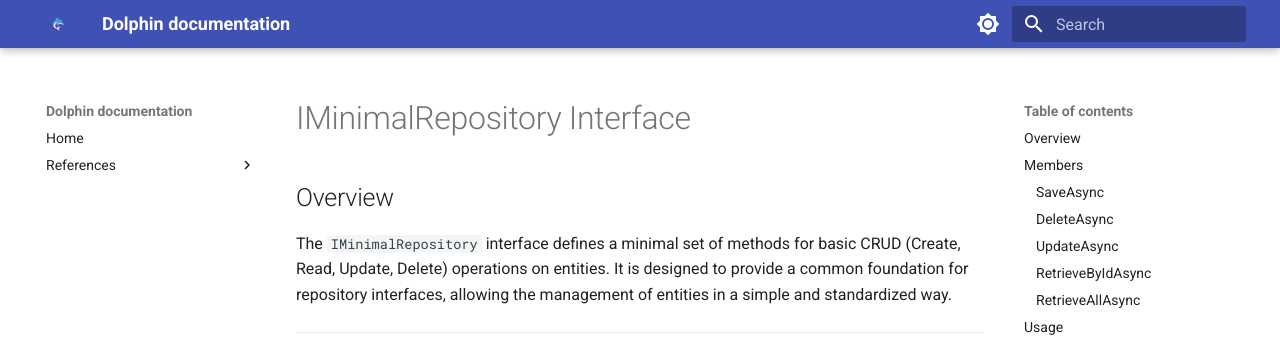
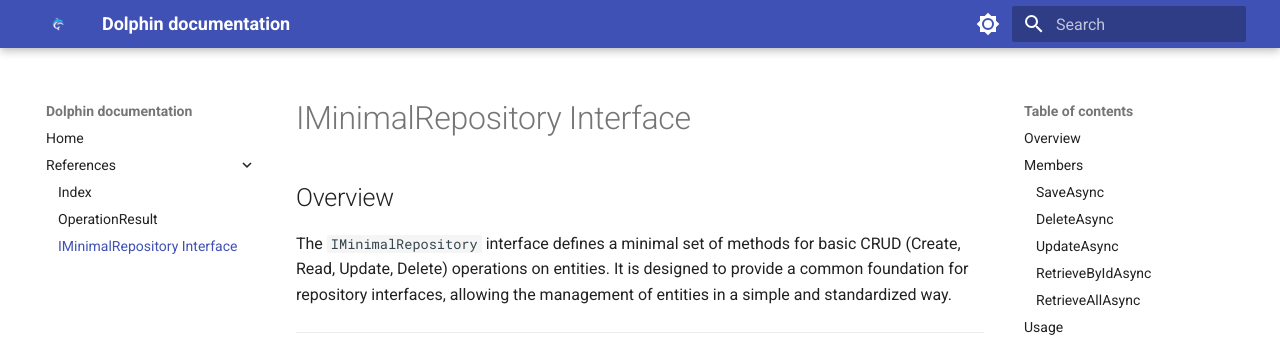
Before and after one commit to https-richardy/prisma, an MkDocs documentation site: the page built from Docs/docs/references/minimal-repository-interface.md, in a window 1280 px wide. Shown: the top 345 px of the page. Built offline with MkDocs 1.6.1 and Material for MkDocs 9.7.7, drawn with Linux system fonts in a browser that asks for light colours.

Commit message:
feat: add reference link to IMinimalRepository interface in navigation

```diff
--- a/Docs/mkdocs.yml
+++ b/Docs/mkdocs.yml
@@ -23,3 +23,4 @@ nav:
   - References:
     - Index: references/index.md
     - OperationResult: references/operation-result-enum.md
+    - IMinimalRepository Interface: references/minimal-repository-interface.md
```
